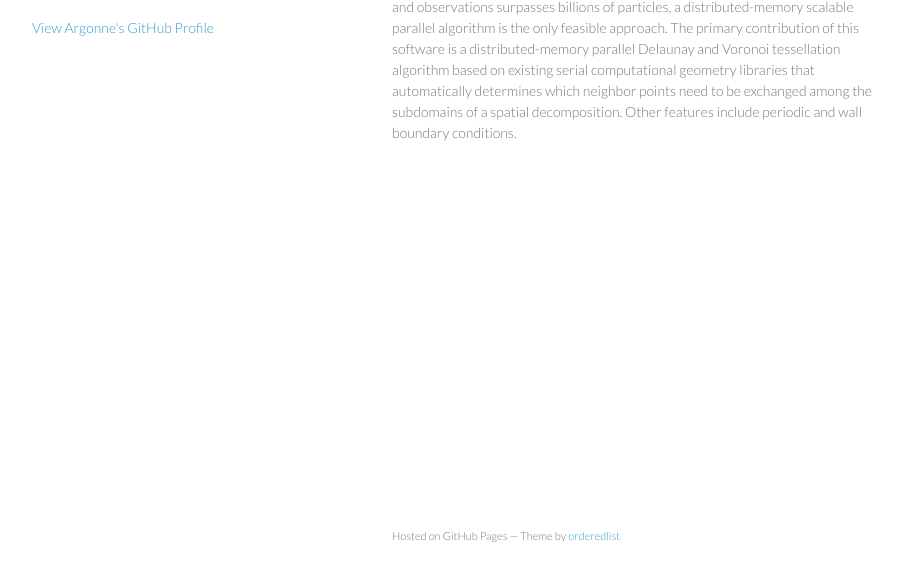
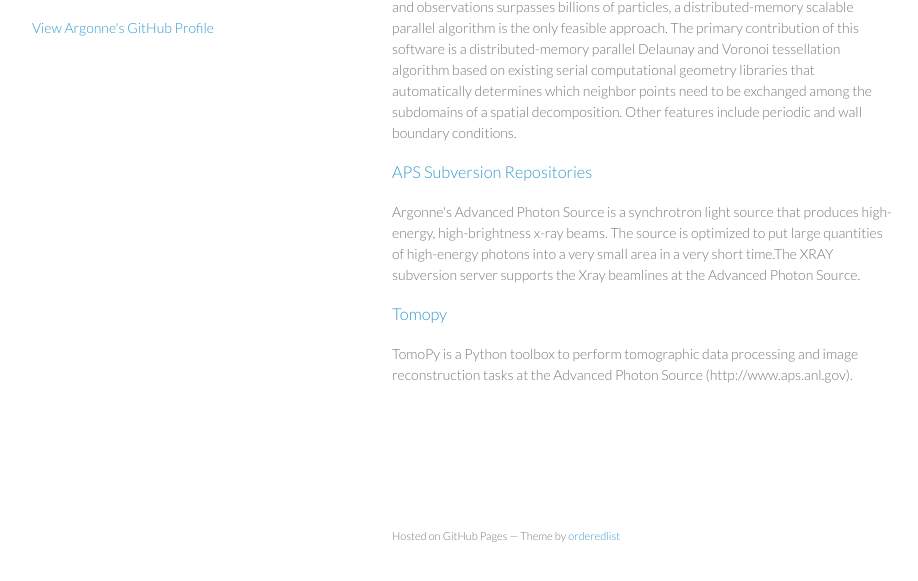
Before and after one commit to Argonne-National-Laboratory/argonne-national-laboratory.github.io, a plain HTML site: page index.html in a window 1280 px wide. Shown: the part 185-766 px from the top of the page, without its empty margins (178-1096 px from the left). Drawn offline with Linux system fonts and the light colour scheme.

Commit message:
added tomopy and XRAY

```diff
--- a/index.html
+++ b/index.html
@@ -27,6 +27,11 @@
         <h3>
 <a href="https://bitbucket.org/diatomic/tess">Tess</a></h3>
 <p>Computing a Voronoi or Delaunay tessellation from a set of points is a core part of the analysis of many simulated and measured datasets. As the scale of simulations and observations surpasses billions of particles, a distributed-memory scalable parallel algorithm is the only feasible approach. The primary contribution of this software is a distributed-memory parallel Delaunay and Voronoi tessellation algorithm based on existing serial computational geometry libraries that automatically determines which neighbor points need to be exchanged among the subdomains of a spatial decomposition. Other features include periodic and wall boundary conditions.</p>
+<h3><a href="https://subversion.xray.aps.anl.gov/">APS Subversion Repositories</a></h3>
+<p>Argonne's Advanced Photon Source is a synchrotron light source that produces high-energy, high-brightness x-ray beams. The source is optimized to put large quantities of high-energy photons into a very small area in a very short time.The XRAY subversion server supports the Xray beamlines at the Advanced Photon Source. </p>
+<h3><a href="https://github.com/tomopy/tomopy">Tomopy</a></h3>
+<p>TomoPy is a Python toolbox to perform tomographic data processing and image reconstruction tasks at the Advanced Photon Source (http://www.aps.anl.gov).</p>
+
       <footer>
         <p><small>Hosted on GitHub Pages &mdash; Theme by <a href="https://github.com/orderedlist">orderedlist</a></small></p>
       </footer>
```
